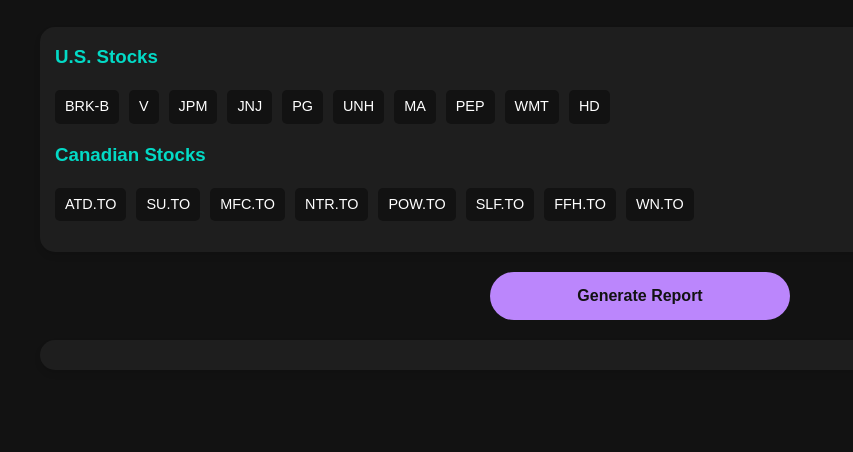
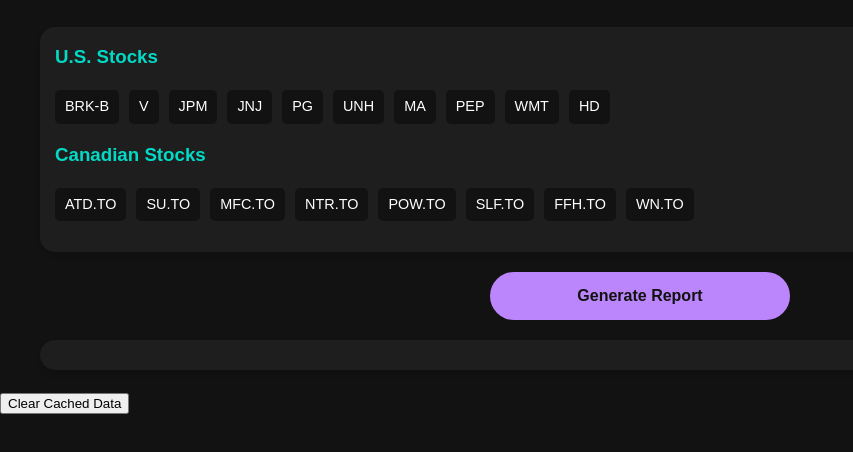
Before and after one commit to MTLightCollective/STOCK, a plain HTML site: page index.html in a window 1280 px wide. Shown: the part 114-566 px from the top of the page, without its empty margins (0-853 px from the left). Drawn offline with nearby package versions, Linux system fonts and the light colour scheme.

Commit message:
Update index.html

```diff
--- a/index.html
+++ b/index.html
@@ -20,5 +20,6 @@
     </div>
     <script src="config.js"></script>
     <script src="app.js"></script>
+    <button id="clearCache">Clear Cached Data</button>
 </body>
 </html>
```
